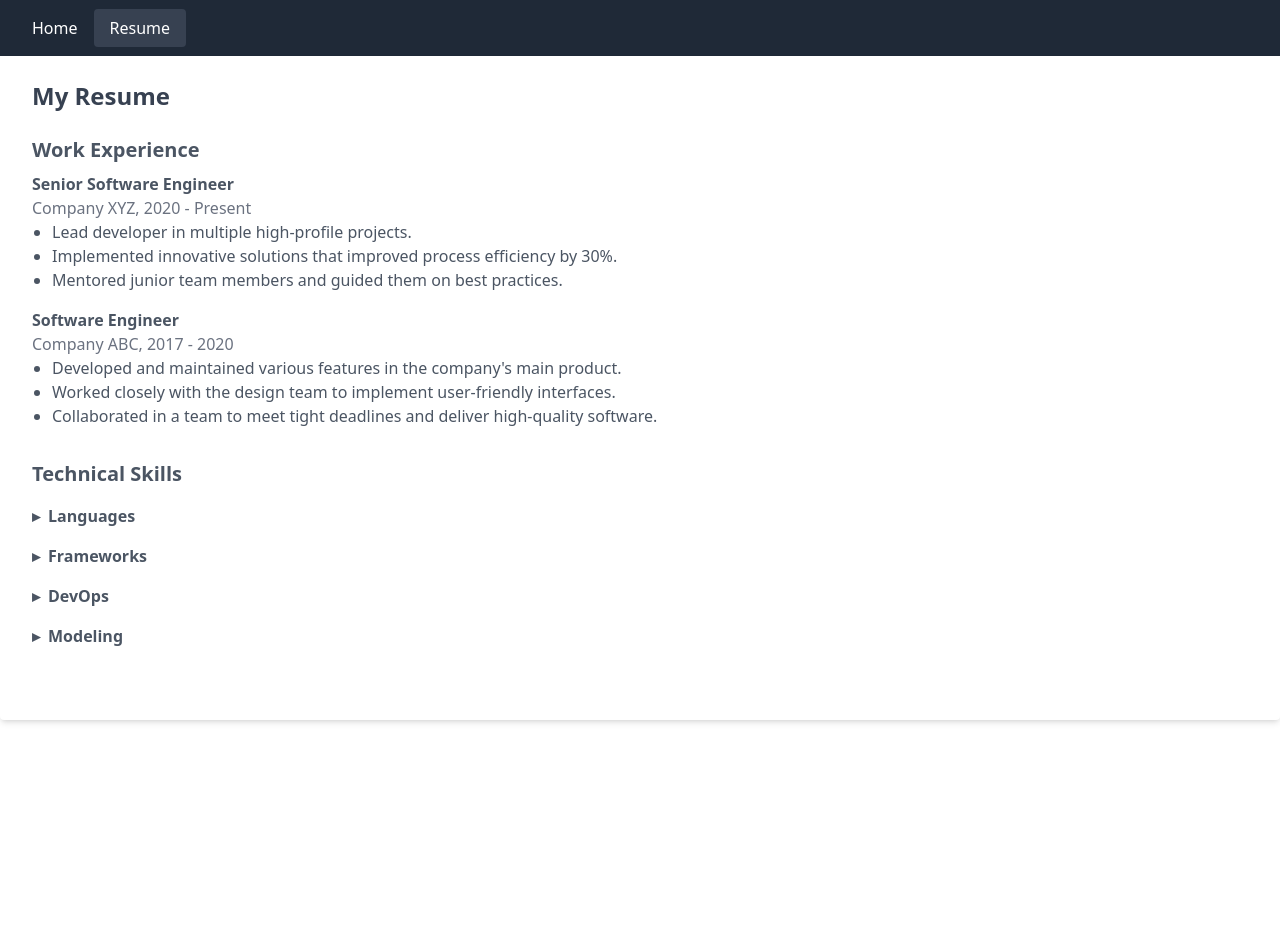
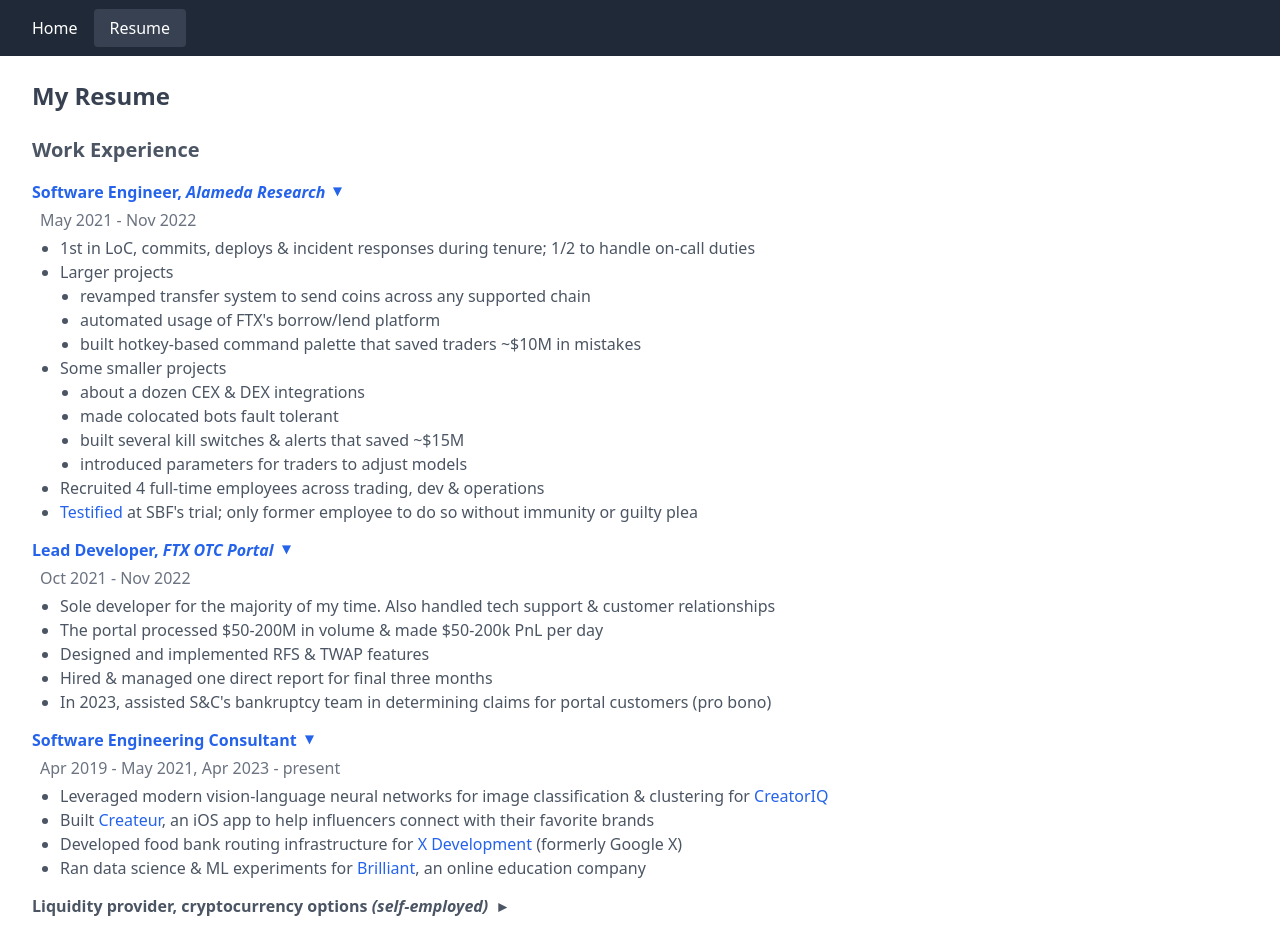
Before and after one commit to cdrappi/personal-website, a React (Create React App) app: page /resume in a window 1280 px wide. Shown: the top 934 px of the page. Before the commit the page ends 800 px from the top, so only its background shows below. Built offline with nearby package versions, Linux system fonts and the light colour scheme.

Commit message:
finish resume section

```diff
--- a/src/pages/Resume.tsx
+++ b/src/pages/Resume.tsx
@@ -1,25 +1,96 @@
 import React, { useState } from 'react';
 
-const CollapsibleSection = ({ title, children }: { title: React.ReactNode, children: React.ReactNode }) => {
-    const [isOpen, setIsOpen] = useState(false);
+const CollapsibleSection: React.FC<{ title: React.ReactNode, children: React.ReactNode, openInitially: boolean }> = ({ title, children, openInitially }) => {
+    const [isOpen, setIsOpen] = useState(openInitially);
 
     return (
         <div className="mb-0">
             <button
                 onClick={() => setIsOpen(!isOpen)}
-                className={`text-left w-full text-l font-semibold py-2 ${isOpen ? 'text-blue-600' : 'text-gray-600'}`}
+                className={`text-left w-full text-l font-semibold pt-2 pb-1 ${isOpen ? 'text-blue-600' : 'text-gray-600'}`}
             >
-                <span className="mr-2 inline-block transform transition-transform duration-200 ease-in-out" style={{ display: 'inline-block', transform: isOpen ? 'rotate(90deg)' : 'none' }}>&#9656;</span>
                 {title}
+                <span
+                    className="mr-2 inline-block transform transition-transform duration-200 ease-in-out"
+                    style={{
+                        marginLeft: '10px',
+                        display: 'inline-block',
+                        transform: isOpen ? 'rotate(90deg)' : 'none'
+                    }}>
+                    &#9656;
+                </span>
             </button>
             {isOpen && (
-                <div className="ml-2">
+                <div className="ml-2" style={{ paddingBottom: "6px" }}>
                     {children}
                 </div>
             )}
         </div>
     );
 };
+
+
+type Bullet = {
+    text: React.ReactNode,
+    subBullets?: string[],
+}
+
+const ExperienceSection: React.FC<{
+    role: string,
+    company: string | null,
+    dates: string,
+    bullets: Bullet[],
+    openInitially?: boolean,
+    includeCompanyComma?: boolean,
+}> = ({
+    role,
+    company,
+    dates,
+    bullets,
+    openInitially = true,
+    includeCompanyComma = true,
+}) => {
+        return (
+            <CollapsibleSection
+                title={<>{role}{company && <>{includeCompanyComma ? "," : ""} <i>{company}</i></>}</>}
+                openInitially={openInitially}
+            >
+                <>
+                    <p className="text-gray-500 pb-1">{dates}</p>
+                    <ul className="list-disc ml-5 text-gray-600">
+                        {bullets.map((b, i) =>
+                            <li key={i}>
+                                {b.text}
+                                {b.subBullets && <ul className="list-disc ml-5 text-gray-600">
+                                    {b.subBullets.map((sb, j) => <li key={`${i}-${j}`}>{sb}</li>)}
+                                </ul>}
+                            </li>)
+                        }
+                    </ul>
+                </>
+            </CollapsibleSection>
+        )
+    }
+
+
+const SkillsSection: React.FC<{ title: string, skills: string[], openInitially?: boolean }> = ({ title, skills, openInitially = false }) =>
+    <CollapsibleSection title={title} openInitially={openInitially}>
+        <ul className="list-disc ml-8 text-gray-600">
+            {skills.map((s, i) => <li key={i}>{s}</li>)}
+        </ul>
+    </CollapsibleSection>
+
+
+const LinkText: React.FC<{ url: string, text: string, title?: string }> = ({ url, text, title }) =>
+    <a
+        href={url}
+        target="_blank"
+        rel="noreferrer"
+        className="text-blue-600 dark:text-blue-500 hover:underline"
+        title={title}
+    >
+        {text}
+    </a>
 
 
 const Resume: React.FC = () => {
@@ -29,62 +100,126 @@
 
             <div className="mb-8">
                 <h3 className="text-xl font-semibold text-gray-600 mb-2">Work Experience</h3>
-                <div className="mb-4">
-                    <h4 className="font-bold text-gray-600">Senior Software Engineer</h4>
-                    <p className="text-gray-500">Company XYZ, 2020 - Present</p>
-                    <ul className="list-disc ml-5 text-gray-600">
-                        <li>Lead developer in multiple high-profile projects.</li>
-                        <li>Implemented innovative solutions that improved process efficiency by 30%.</li>
-                        <li>Mentored junior team members and guided them on best practices.</li>
-                    </ul>
-                </div>
-                <div>
-                    <h4 className="font-bold text-gray-600">Software Engineer</h4>
-                    <p className="text-gray-500">Company ABC, 2017 - 2020</p>
-                    <ul className="list-disc ml-5 text-gray-600">
-                        <li>Developed and maintained various features in the company's main product.</li>
-                        <li>Worked closely with the design team to implement user-friendly interfaces.</li>
-                        <li>Collaborated in a team to meet tight deadlines and deliver high-quality software.</li>
-                    </ul>
-                </div>
+                <ExperienceSection
+                    role="Software Engineer"
+                    company="Alameda Research"
+                    dates="May 2021 - Nov 2022"
+                    bullets={[
+                        { text: "1st in LoC, commits, deploys & incident responses during tenure; 1/2 to handle on-call duties" },
+                        {
+                            text: "Larger projects",
+                            subBullets: [
+                                "revamped transfer system to send coins across any supported chain",
+                                "automated usage of FTX's borrow/lend platform",
+                                "built hotkey-based command palette that saved traders ~$10M in mistakes"
+                            ]
+                        },
+                        {
+                            text: "Some smaller projects",
+                            subBullets: [
+                                "about a dozen CEX & DEX integrations",
+                                "made colocated bots fault tolerant",
+                                "built several kill switches & alerts that saved ~$15M",
+                                "introduced parameters for traders to adjust models"
+                            ]
+                        },
+                        { text: "Recruited 4 full-time employees across trading, dev & operations" },
+                        { text: <><LinkText url="https://web.archive.org/web/20231202184500/https://slate.com/technology/2023/10/sam-bankman-fried-trial-recording-caroline-ellison-alameda.html" text="Testified" title="A thorough article of my testimony" /> at SBF's trial; only former employee to do so without immunity or guilty plea</> },
+                    ]}
+                />
+                <ExperienceSection
+                    role="Lead Developer"
+                    company="FTX OTC Portal"
+                    dates="Oct 2021 - Nov 2022"
+                    bullets={[
+                        { text: "Sole developer for the majority of my time. Also handled tech support & customer relationships" },
+                        { text: "The portal processed $50-200M in volume & made $50-200k PnL per day" },
+                        { text: "Designed and implemented RFS & TWAP features" },
+                        { text: "Hired & managed one direct report for final three months" },
+                        { text: "In 2023, assisted S&C's bankruptcy team in determining claims for portal customers (pro bono)" }
+                    ]}
+                />
+                <ExperienceSection
+                    role="Software Engineering Consultant"
+                    company={null}
+                    dates="Apr 2019 - May 2021, Apr 2023 - present"
+                    bullets={[
+                        { text: <>Leveraged modern vision-language neural networks for image classification & clustering for <LinkText url="https://creatoriq.com" text="CreatorIQ" /></> },
+                        { text: <>Built <LinkText url="https://apps.apple.com/us/app/cr%C3%A9ateur/id1544016354" text="Createur" />, an iOS app to help influencers connect with their favorite brands</> },
+                        { text: <>Developed food bank routing infrastructure for <LinkText url="https://x.company" text="X Development" /> (formerly Google X)</> },
+                        { text: <>Ran data science & ML experiments for <LinkText url="https://brilliant.org" text="Brilliant" />, an online education company</> }
+                    ]}
+                />
+                <ExperienceSection
+                    role="Liquidity provider, cryptocurrency options"
+                    company="(self-employed)"
+                    includeCompanyComma={false}
+                    dates="Oct 2017 - Jul 2019"
+                    bullets={[
+                        { text: "Manual & semi-automated market-making & taking, returning slightly over 1000% in 20 months" },
+                        { text: "Built volatility surface models & tools for risk management + order flow monitoring" },
+                        { text: "Ceased operations in anticipation of the platform closing to American residents" }
+                    ]}
+                    openInitially={false}
+                />
+                <ExperienceSection
+                    role="Staff Software Engineer"
+                    company="Tribe Dynamics"
+                    dates="Aug 2015 - Nov 2018"
+                    bullets={[
+                        { text: "Mainly backend dev for both internal and client-facing products" },
+                        { text: "Led small team in commits, LOC, deploys & PRs reviewed in final two years" },
+                    ]}
+                    openInitially={false}
+                />
+                <ExperienceSection
+                    role="Assistant Trader"
+                    company="Susquehanna International Group"
+                    dates="Aug 2014 - May 2015"
+                    bullets={[
+                        { text: "Attended market maker trading class" },
+                    ]}
+                    openInitially={false}
+                />
             </div>
-
             <div className="mb-8">
                 <h3 className="text-xl font-semibold text-gray-600 mb-2">Technical Skills</h3>
-                <CollapsibleSection title="Languages">
-                    <ul className="list-disc ml-8 text-gray-600">
-                        <li>JavaScript / TypeScript</li>
-                        <li>Python</li>
-                        <li>Java</li>
-                        <li>C#</li>
-                    </ul>
-                </CollapsibleSection>
-                <CollapsibleSection title="Frameworks">
-                    <ul className="list-disc ml-8 text-gray-600">
-                        <li>React / Redux</li>
-                        <li>Angular</li>
-                        <li>Vue.js</li>
-                        <li>Node.js</li>
-                    </ul>
-                </CollapsibleSection>
-                <CollapsibleSection title="DevOps">
-                    <ul className="list-disc ml-8 text-gray-600">
-                        <li>Docker & Kubernetes</li>
-                        <li>AWS / Azure</li>
-                        <li>CI/CD Pipelines</li>
-                        <li>Git & GitHub</li>
-                    </ul>
-                </CollapsibleSection>
-                <CollapsibleSection title="Modeling">
-                    <ul className="list-disc ml-8 text-gray-600">
-                        <li>UML Diagrams</li>
-                        <li>ERD Design</li>
-                        <li>3D Modeling with Blender</li>
-                        <li>AutoCAD</li>
-                    </ul>
-                </CollapsibleSection>
+                <SkillsSection
+                    title="Languages"
+                    skills={[
+                        "Python",
+                        "Javascript/Typescript",
+                        "Rust",
+                        "Some C++, Swift, R",
+                    ]}
+                />
+                <SkillsSection
+                    title="Libraries"
+                    skills={[
+                        "SQLAlchemy, Alembic, Django, Flask, Quart, Mypy",
+                        "React / React Native, Express",
+                        "Tokio, Rocket, Diesel, Rayon"
+                    ]}
+                />
+                <SkillsSection
+                    title="DevOps"
+                    skills={[
+                        "AWS: EC2, RDS, S3, Redshift, Route 53, Security Groups",
+                        "GCP: Cloud Run, VMs, TPU, Storage, Pub/Sub",
+                        "Docker",
+                        "Terraform",
+                        "Experience managing self-hosted Redis clusters",
+                    ]}
+                />
+                <SkillsSection
+                    title="Modeling"
+                    skills={[
+                        "PyData stack: numpy, scipy, pandas, scikit-learn",
+                        "PyTorch, Tensorflow",
+                        "Experience forecasting outcomes of NFL, MLB, PGA and MMA events"
+                    ]}
+                />
             </div>
-
         </div>
     );
 }
```
